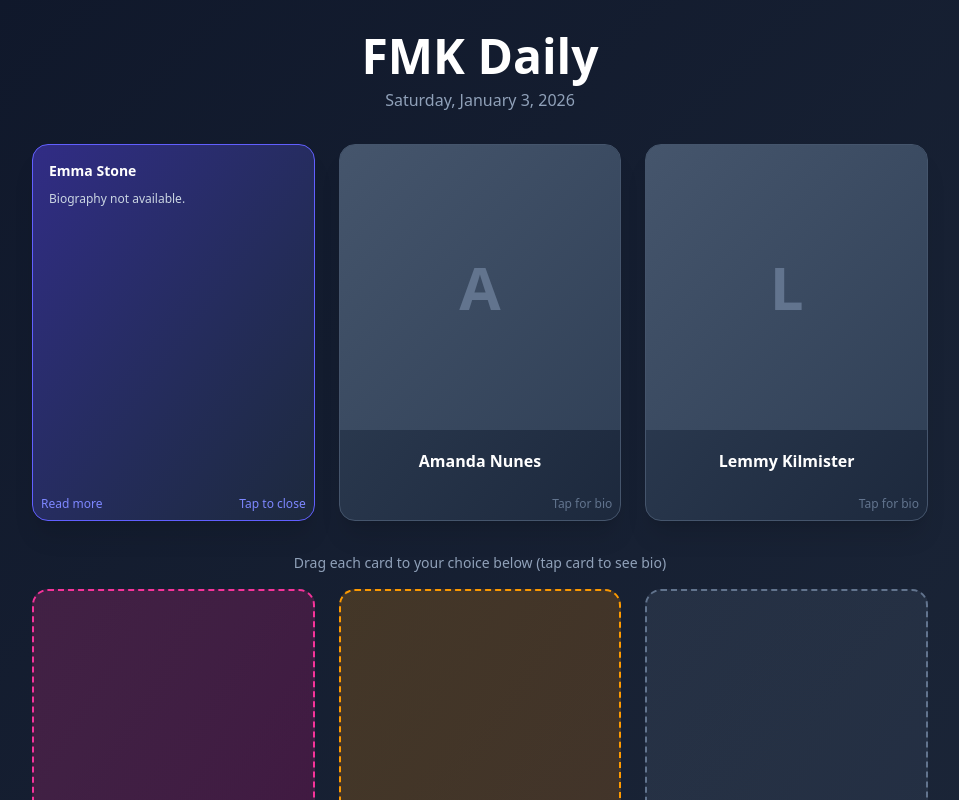
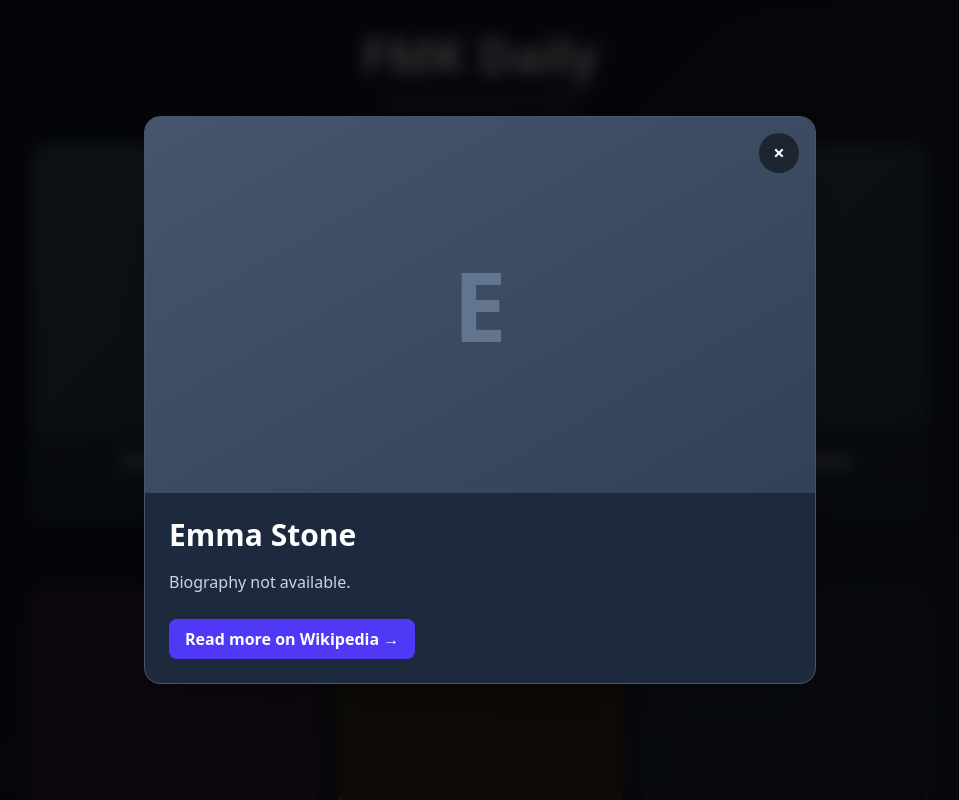
Before and after one commit to TharBePaschall/fmk-daily, a React (Vite) app: page / in a window 1280 px wide. Both pictures are taken after a click on the element 333 px from the left and 332 px from the top of the page. Shown: the top 800 px of the page, without its empty margins (160-1119 px from the left). Built offline with nearby package versions, Linux system fonts and the light colour scheme; no server answers; the database is empty.

Commit message:
Making images and bios more visible when user clicks/taps

```diff
--- a/src/components/Card.jsx
+++ b/src/components/Card.jsx
@@ -3,15 +3,17 @@
 
 function Card({ personality, isAssigned, onDragStart, onDragEnd, disabled, onTouchStart: onTouchDragStart, onTouchEnd: onTouchDragEnd }) {
   const [isFlipped, setIsFlipped] = useState(false)
+  const [isExpanded, setIsExpanded] = useState(false)
   const [wikiData, setWikiData] = useState(null)
   const [isLoading, setIsLoading] = useState(false)
   const [isDragging, setIsDragging] = useState(false)
   const [touchStartPos, setTouchStartPos] = useState(null)
   const cardRef = useRef(null)
+  const expandedRef = useRef(null)
 
-  // Fetch Wikipedia data when card is first flipped
+  // Fetch Wikipedia data when card is first flipped or expanded
   useEffect(() => {
-    if (isFlipped && !wikiData && !isLoading) {
+    if ((isFlipped || isExpanded) && !wikiData && !isLoading) {
       setIsLoading(true)
       getPersonalityDetails(personality.wikipedia)
         .then(data => {
@@ -20,7 +22,7 @@
         })
         .catch(() => setIsLoading(false))
     }
-  }, [isFlipped, wikiData, isLoading, personality.wikipedia])
+  }, [isFlipped, isExpanded, wikiData, isLoading, personality.wikipedia])
 
   // Click outside to close flipped card
   useEffect(() => {
@@ -44,6 +46,36 @@
     }
   }, [isFlipped])
 
+  // Click outside to close expanded modal
+  useEffect(() => {
+    if (!isExpanded) return
+
+    const handleClickOutside = (event) => {
+      if (expandedRef.current && !expandedRef.current.contains(event.target)) {
+        setIsExpanded(false)
+      }
+    }
+
+    const handleEscape = (event) => {
+      if (event.key === 'Escape') {
+        setIsExpanded(false)
+      }
+    }
+
+    const timeoutId = setTimeout(() => {
+      document.addEventListener('click', handleClickOutside)
+      document.addEventListener('touchstart', handleClickOutside)
+      document.addEventListener('keydown', handleEscape)
+    }, 10)
+
+    return () => {
+      clearTimeout(timeoutId)
+      document.removeEventListener('click', handleClickOutside)
+      document.removeEventListener('touchstart', handleClickOutside)
+      document.removeEventListener('keydown', handleEscape)
+    }
+  }, [isExpanded])
+
   const handleClick = () => {
     if (isDragging) {
       setIsDragging(false)
@@ -52,7 +84,8 @@
 
     if (disabled) return
 
-    setIsFlipped(!isFlipped)
+    // Open expanded view instead of flipping
+    setIsExpanded(true)
   }
 
   const handleDragStart = (e) => {
@@ -162,6 +195,7 @@
 
   const initial = personality.name.charAt(0).toUpperCase()
   const thumbnailUrl = personality.thumbnail || wikiData?.thumbnail
+  const fullImageUrl = wikiData?.thumbnail || personality.thumbnail
 
   // Build className strings
   const cardClasses = [
@@ -173,10 +207,11 @@
   ].filter(Boolean).join(' ')
 
   return (
+    <>
       <div
         ref={cardRef}
         className={cardClasses}
-      draggable={!disabled && !isFlipped}
+        draggable={!disabled && !isFlipped && !isExpanded}
         onDragStart={handleDragStart}
         onDragEnd={handleDragEnd}
         onClick={handleClick}
@@ -211,7 +246,7 @@
                 {personality.name}
               </h3>
               <div className="absolute bottom-2 right-2 text-slate-500 text-xs whitespace-nowrap">
-              Tap for bio
+                Tap to expand
               </div>
             </div>
           </div>
@@ -250,6 +285,72 @@
           </div>
         </div>
       </div>
+
+      {/* Expanded Modal */}
+      {isExpanded && (
+        <div
+          className="fixed inset-0 z-50 flex items-center justify-center p-4 bg-black/80 backdrop-blur-sm"
+          onClick={() => setIsExpanded(false)}
+        >
+          <div
+            ref={expandedRef}
+            className="bg-slate-800 rounded-2xl shadow-2xl max-w-2xl w-full max-h-[90vh] overflow-hidden flex flex-col border border-slate-600"
+            onClick={(e) => e.stopPropagation()}
+          >
+            {/* Header with image */}
+            <div className="relative bg-gradient-to-br from-slate-700 to-slate-800">
+              <div className="aspect-video bg-gradient-to-br from-slate-600 to-slate-700 flex items-center justify-center overflow-hidden">
+                {fullImageUrl ? (
+                  <img
+                    src={fullImageUrl}
+                    alt={personality.name}
+                    className="w-full h-full object-cover"
+                    draggable="false"
+                  />
+                ) : (
+                  <span className="text-8xl font-bold text-slate-500">{initial}</span>
+                )}
+              </div>
+              <button
+                onClick={() => setIsExpanded(false)}
+                className="absolute top-4 right-4 w-10 h-10 bg-black/50 hover:bg-black/70 rounded-full flex items-center justify-center text-white text-xl font-bold transition-colors backdrop-blur-sm"
+                aria-label="Close"
+              >
+                ×
+              </button>
+            </div>
+
+            {/* Content */}
+            <div className="flex-1 overflow-y-auto p-6">
+              <h2 className="text-3xl font-bold text-white mb-4">{personality.name}</h2>
+
+              <div className="mt-4">
+                {isLoading ? (
+                  <div className="flex items-center justify-center py-8">
+                    <div className="w-8 h-8 border-2 border-indigo-400 border-t-transparent rounded-full animate-spin"></div>
+                  </div>
+                ) : (
+                  <p className="text-slate-300 text-base leading-relaxed whitespace-pre-wrap">
+                    {wikiData?.bio || 'Loading biography...'}
+                  </p>
+                )}
+              </div>
+
+              {wikiData?.wikipediaUrl && (
+                <a
+                  href={wikiData.wikipediaUrl}
+                  target="_blank"
+                  rel="noopener noreferrer"
+                  className="inline-block mt-6 px-4 py-2 bg-indigo-600 hover:bg-indigo-700 text-white rounded-lg font-semibold transition-colors"
+                >
+                  Read more on Wikipedia →
+                </a>
+              )}
+            </div>
+          </div>
+        </div>
+      )}
+    </>
   )
 }
 
```
Lines whose indentation alone changed are shown as unchanged.
